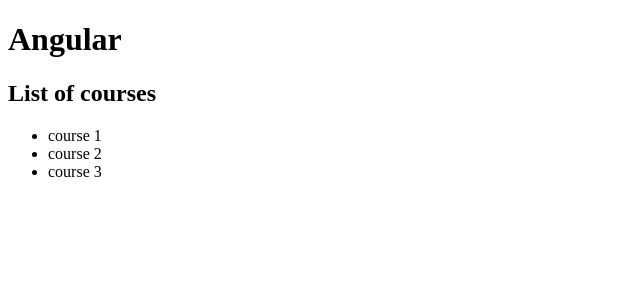
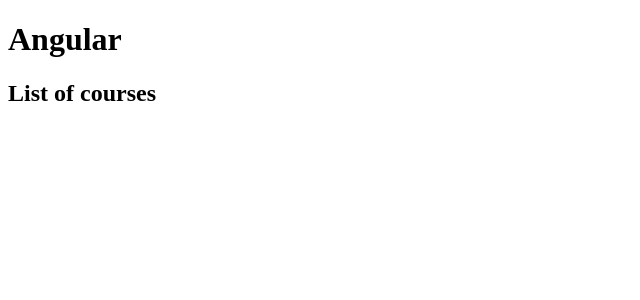
Before and after one commit to Avishek-kr/angular2021, an Angular app: page / in a window 1280 px wide. Shown: the top 300 px of the page, without its empty margins (0-640 px from the left). Built offline with nearby package versions, Linux system fonts and the light colour scheme.

Commit message:
service component for data

```diff
--- a/src/app/courses.component.ts
+++ b/src/app/courses.component.ts
@@ -17,5 +17,5 @@
         return this.title;
     }
 
-    courses= ["course 1","course 2","course 3"]
+    courses;
 }
--- /dev/null
+++ b/src/app/courses.service.ts
@@ -0,0 +1,5 @@
+export class CoursesService{
+    getCourses(){
+        return  ["course 1","course 2","course 3"];
+    }
+}
```
